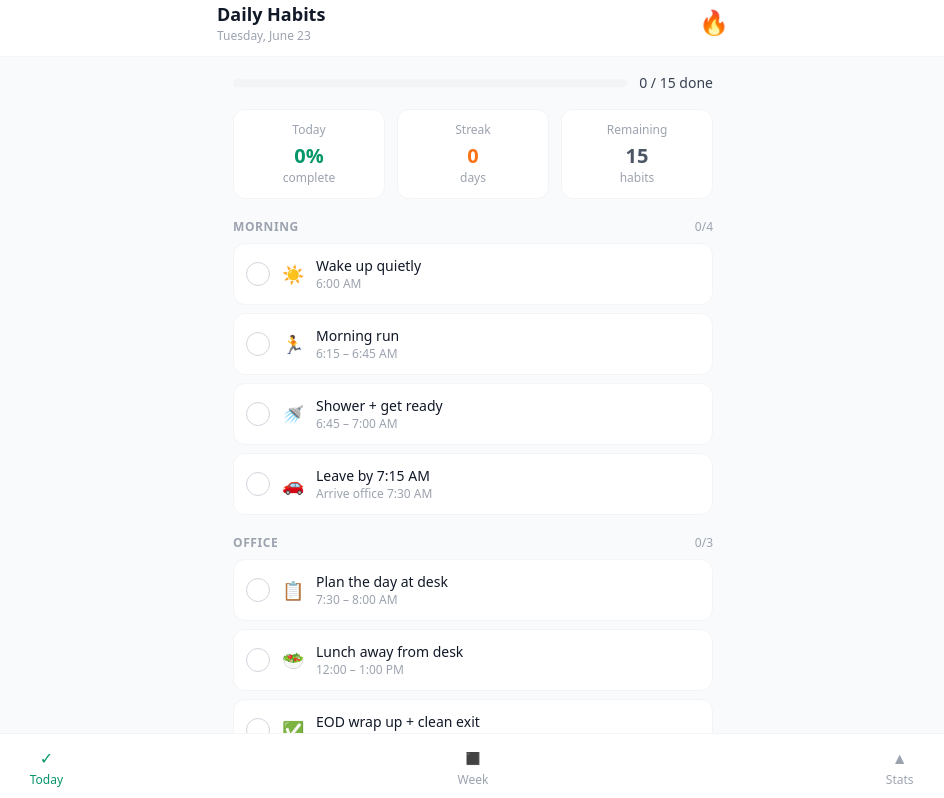
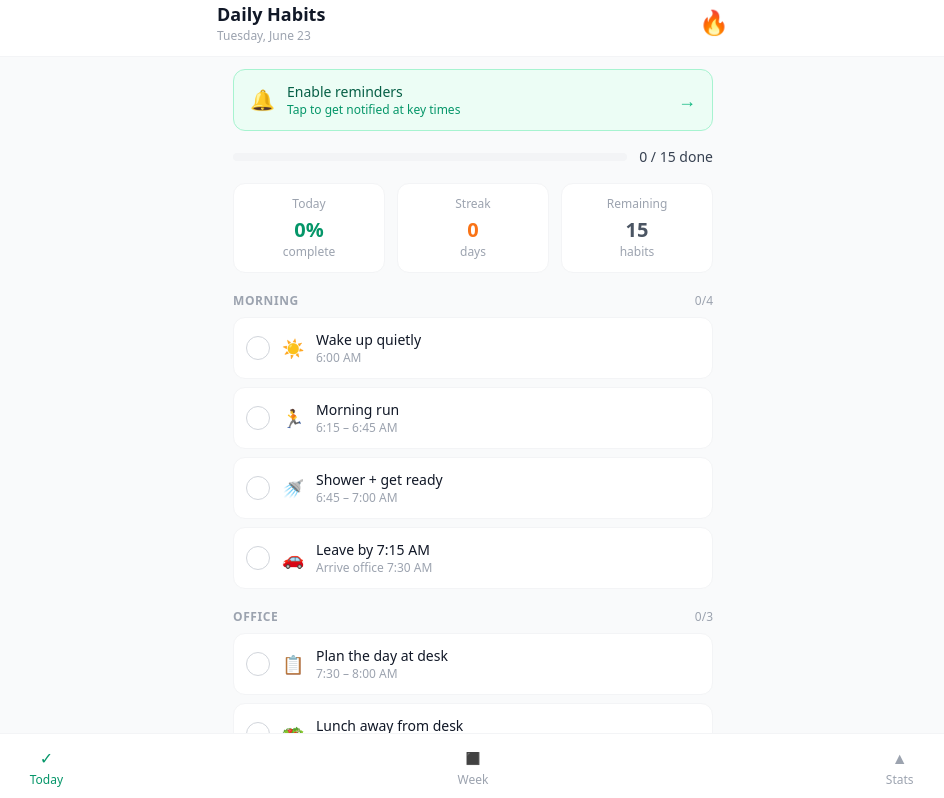
Before and after one commit to maayins/Habit, a React (Vite) app: page / in a window 1280 px wide. Shown: the top 798 px of the page, without its empty margins (167-1111 px from the left). Built offline with nearby package versions, Linux system fonts and the light colour scheme.

Commit message:
Add files via upload

```diff
--- a/src/App.jsx
+++ b/src/App.jsx
@@ -12,21 +12,24 @@ const TABS = [
 
 export default function App() {
   const [tab, setTab] = useState('today')
-  const [notifAsked, setNotifAsked] = useState(false)
+  const [notifStatus, setNotifStatus] = useState(Notification?.permission || 'default')
 
   useEffect(() => {
-    const asked = localStorage.getItem('notif_asked')
-    if (!asked) {
-      setTimeout(async () => {
-        const granted = await requestPermission()
-        if (granted) scheduleNotifications()
-        localStorage.setItem('notif_asked', '1')
-        setNotifAsked(true)
-      }, 2000)
-    } else if (Notification?.permission === 'granted') {
+    if (Notification?.permission === 'granted') {
       scheduleNotifications()
+      setNotifStatus('granted')
     }
   }, [])
+
+  const handleEnableNotifications = async () => {
+    const granted = await requestPermission()
+    if (granted) {
+      scheduleNotifications()
+      setNotifStatus('granted')
+    } else {
+      setNotifStatus('denied')
+    }
+  }
 
   return (
     <div className="flex flex-col min-h-screen bg-gray-50 dark:bg-gray-950">
@@ -39,6 +42,22 @@ export default function App() {
           <span className="text-2xl">🔥</span>
         </div>
       </header>
+
+      {notifStatus !== 'granted' && (
+        <div className="max-w-lg mx-auto w-full px-4 pt-3">
+          <button
+            onClick={handleEnableNotifications}
+            className="w-full flex items-center gap-3 bg-emerald-50 dark:bg-emerald-950 border border-emerald-200 dark:border-emerald-800 rounded-xl px-4 py-3 text-left"
+          >
+            <span className="text-xl">🔔</span>
+            <div className="flex-1">
+              <p className="text-sm font-medium text-emerald-800 dark:text-emerald-200">Enable reminders</p>
+              <p className="text-xs text-emerald-600 dark:text-emerald-400">Tap to get notified at key times</p>
+            </div>
+            <span className="text-emerald-500 text-lg">→</span>
+          </button>
+        </div>
+      )}
 
       <main className="flex-1 overflow-y-auto pb-24">
         <div className="max-w-lg mx-auto">
```
